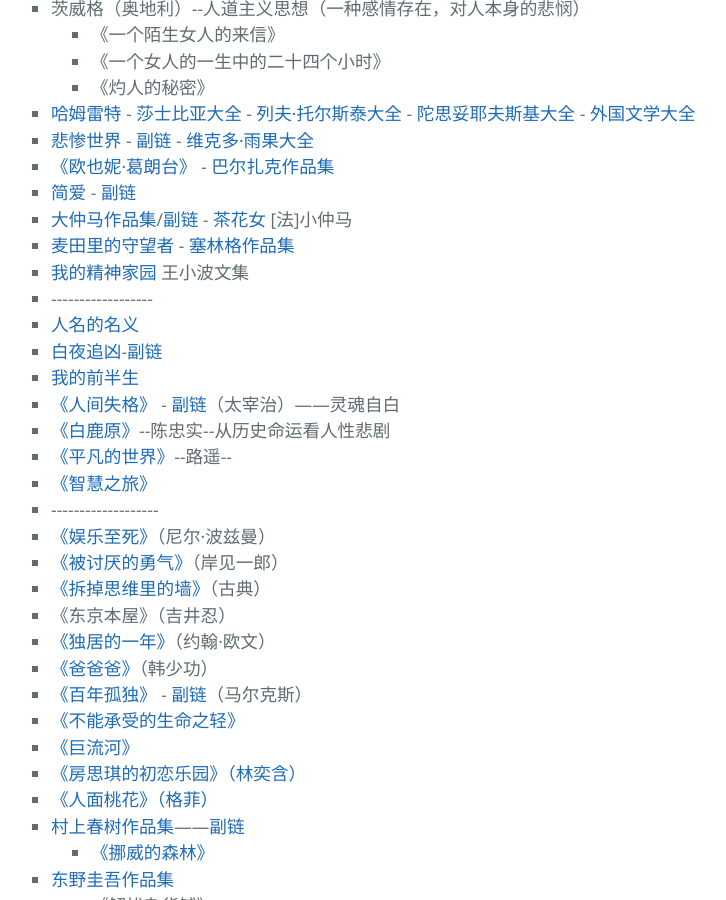
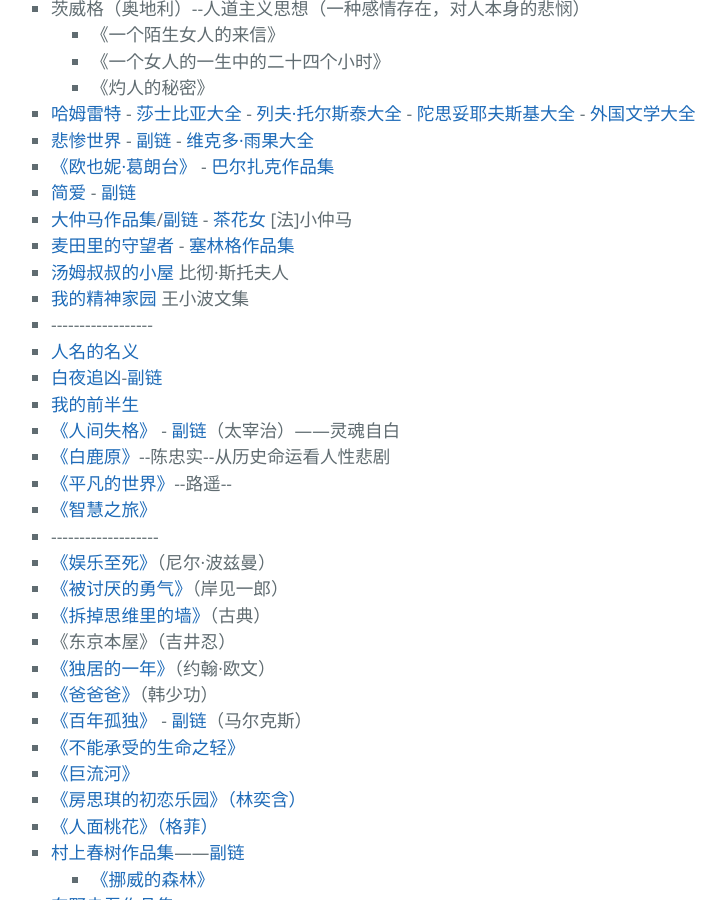
Before and after one commit to AmbroseRen/test, a Jekyll site: the page built from Library/BookListsOne.md, in a window 1280 px wide and 900 px high, scrolled down 3728 px. Shown: the whole window, without its empty margins (293-1019 px from the left). Built offline with Jekyll 4.4.1, drawn with Linux system fonts in a browser that asks for light colours; our own code applies the rules of GitHub Pages for plain Markdown files; the repository's description, which GitHub fills in, is left out.

Commit message:
Update BookListsOne.md

```diff
--- a/Library/BookListsOne.md
+++ b/Library/BookListsOne.md
@@ -208,6 +208,7 @@
                     <li><a href="https://www.kunnu.com/jianai/">简爱</a> - <a href="https://www.tianyabooks.com/book/Jane_Eyre/">副链</a></li>
 		    <li><a href="http://book.sbkk8.com/waiguo/dazhongmazuopinji/">大仲马作品集</a>/<a href="https://www.kanunu8.com/files/writer/10191.html">副链</a> - <a href="https://www.kunnu.com/chahuanv/">茶花女</a> [法]小仲马</li>
 		    <li><a href="https://www.kanunu8.com/book/3826/index.html">麦田里的守望者</a> - <a href="https://www.kanunu8.com/files/writer/3821.html">塞林格作品集</a></li>
+		    <li><a href="https://www.kanunu8.com/book4/10161/">汤姆叔叔的小屋</a> 比彻·斯托夫人</li>
 		    <li><a href="https://www.yooread.net/8/1735/">我的精神家园</a> 王小波文集</li>
                     <li>------------------</li>
                     <li><a href="http://www.tianyashuku.com/guanchang/2624/">人名的名义</a></li>
```
